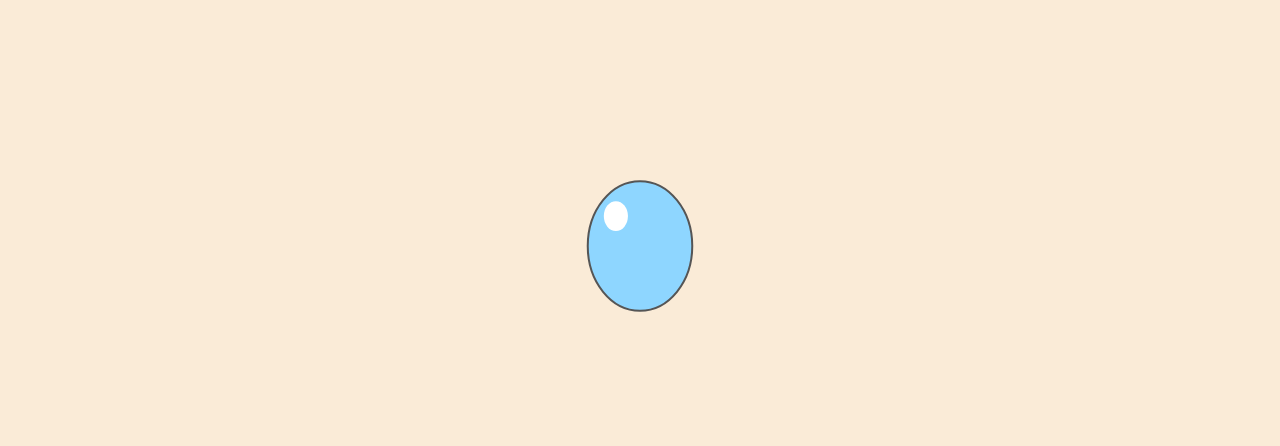
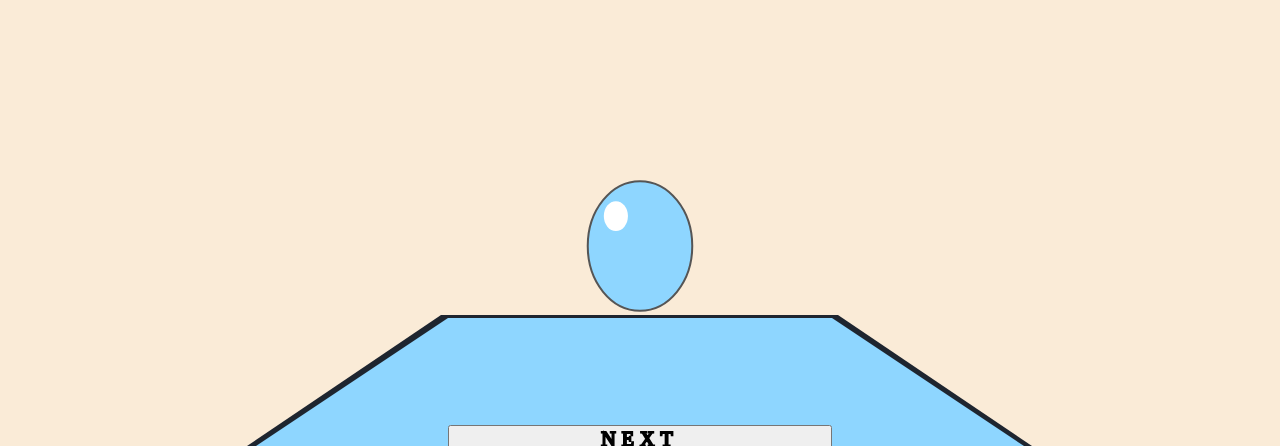
Before and after one commit to CYPIAPT-LNDSE/participation-app, a website built with webpack: page app/index.tmpl.html in a window 1280 px wide. Shown: the part 354-800 px from the top of the page. Built offline with nearby package versions, Linux system fonts and the light colour scheme; a web font is replaced by a local one.

Commit message:
feat(next button): next button styling

```diff
--- a/app/index.tmpl.html
+++ b/app/index.tmpl.html
@@ -3,6 +3,8 @@
   <head>
     <meta charset="utf-8">
     <meta name="viewport" content="width=device-width, initial-scale=1">
+    <meta name="apple-mobile-web-app-capable" content="yes" />
+    <meta name="mobile-web-app-capable" content="yes">
     <title>Participation App</title>
     <meta name="viewport" content="width=device-width,initial-scale=1">
     <link rel="stylesheet" media="screen" href="https://fontlibrary.org/face/big-bottom-cartoon-normal" type="text/css">
@@ -14,25 +16,25 @@
       <!-- 1. HOMEPAGE SCREEN -->
       <div class="screen" id="homepage-screen">
         <button
-          style="position: absolute; top: 5px; left: 200px; z-index: 1000"
-          class="nav-button"
+          class="nav-button nextButton"
           data-next-screen="questions-screen"
           data-animate-out="slideOutUp"
-          data-animate-in="slideInUp">next</button>
+          data-animate-in="slideInUp">NEXT</button>
 
         <p id='logo'>Partici</p>
         <p id='homepage-app'>App</p>
         <canvas id="homepage-canvas" width="578" height="200"></canvas>
+        <div id='trapezoid'></div>
+        <div id='trapezoidBorder'></div>
       </div>
 
       <!-- 2. QUESTIONS SCREEN -->
       <div class="screen" id="questions-screen">
         <button
-          style="position: absolute; top: 5px; left: 200px; z-index: 1000"
-          class="nav-button"
+          class="nav-button nextButton"
           data-next-screen="circles-screen"
           data-animate-out="slideOutUp"
-          data-animate-in="slideInUp">next</button>
+          data-animate-in="slideInUp">NEXT</button>
         <p id='activity-score-up'>+</p>
         <p id='activity-score-down'>-</p>
         <div id='questionBox'>
@@ -41,16 +43,19 @@
         <img id="rightArrow" src="http://cliparts.co/cliparts/Lcd/544/Lcd544nni.png" alt="arrow" />
         <img id="leftArrow" src="http://cliparts.co/cliparts/Lcd/544/Lcd544nni.png" alt="arrow" />
         <canvas id="ballCanvas"></canvas>
+        <div id='trapezoid'></div>
+        <div id='trapezoidBorder'></div>
       </div>
 
       <!-- 3. CIRCLES SCREEN -->
       <div class="screen" id="circles-screen">
         <button
-          style="position: absolute; top: 5px; left: 200px; z-index: 1000"
-          class="nav-button"
+          class="nav-button nextButton"
           data-next-screen="results-screen"
           data-animate-out="slideOutUp"
-          data-animate-in="slideInUp">next</button>
+          data-animate-in="slideInUp">NEXT</button>
+          <div id='trapezoid'></div>
+          <div id='trapezoidBorder'></div>
         <canvas id="circles" style="height: 100%; width: 100%; background-color: #faebd7"></canvas>
       </div>
 
--- /dev/null
+++ b/app/scss/_nextButton.scss
@@ -0,0 +1,38 @@
+.nextButton {
+  position: absolute;
+  bottom: -1vh;
+  left: 35vw;
+  width: 30vw;
+  z-index: 1000;
+  font-family: 'BigBottomCartoonRegular';
+  font-size: 20px;
+  color: #00688B;
+  letter-spacing: 6px;
+  -webkit-text-stroke-width: 2px;
+  -webkit-text-stroke-color: black;
+}
+
+
+#trapezoid {
+	border-bottom: 10vw solid #8ED6FF;
+	border-left: 15vw solid transparent;
+	border-right: 15vw solid transparent;
+	height: 0;
+	width: 30vw;
+  z-index: 999;
+  position: absolute;
+  bottom: 0;
+  left: 20vw;
+}
+
+#trapezoidBorder {
+	border-bottom: 10.3vw solid #1e252f;
+	border-left: 15.2vw solid transparent;
+	border-right: 15.2vw solid transparent;
+	height: 0;
+	width: 31vw;
+  z-index: 998;
+  position: absolute;
+  bottom: 0;
+  left: 19.32vw;
+}
--- a/app/scss/main.scss
+++ b/app/scss/main.scss
@@ -1,5 +1,6 @@
 @import 'homepage';
 @import 'balls';
+@import 'nextButton';
 
 html, body {
   height: 100vh;
```
